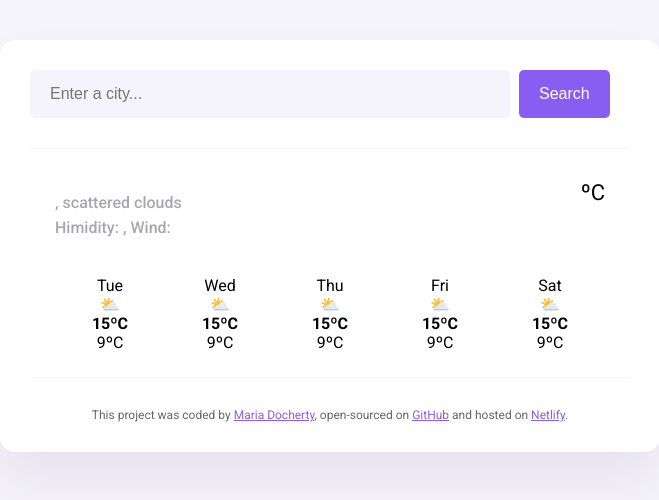
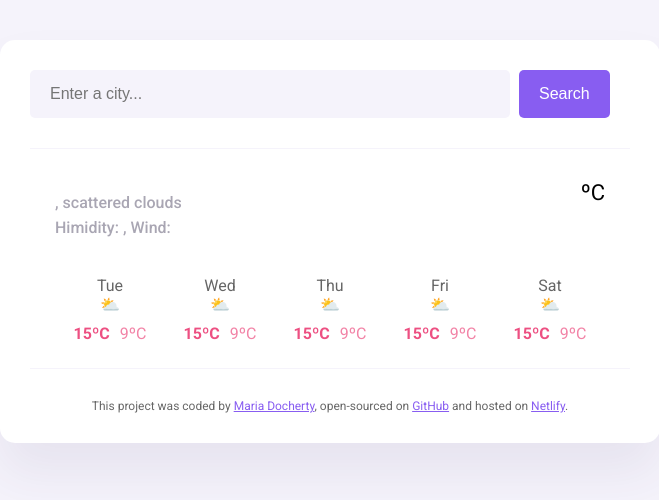
Before and after one commit to Mariadoc1/Plus-Project, a plain HTML site: page index.html in a window 1280 px wide. Shown: the whole page, without its empty margins (310-969 px from the left). Drawn offline with nearby package versions, Linux system fonts and the light colour scheme; no server answers.

Commit message:
Added styling to the forecast section

```diff
--- a/src/styles.css
+++ b/src/styles.css
@@ -99,17 +99,25 @@ main {
   color: #000;
 }
 
-.forecast-date {
-  font-size: 16px;
+.weather-forecast-date {
   opacity: 0.6;
 }
 
-.forecast-temperature {
-  font-size: 13px;
+.weather-forecast-temperatures {
+  display: flex;
+  justify-content: space-between;
+  text-align: center;
+  color: #ed5082;
+  margin-top: 10px;
 }
 
-.forecast-temperature-min {
-  opacity: 0.6;
+.weather-forecast-temperature-max {
+  padding-right: 5px;
+}
+
+.weather-forecast-temperature-min {
+  padding-left: 5px;
+  opacity: 0.7;
 }
 
 footer {
```
